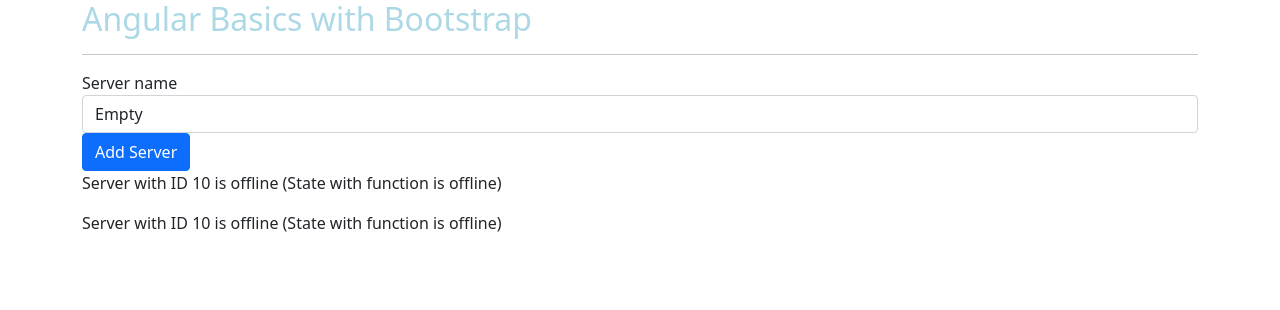
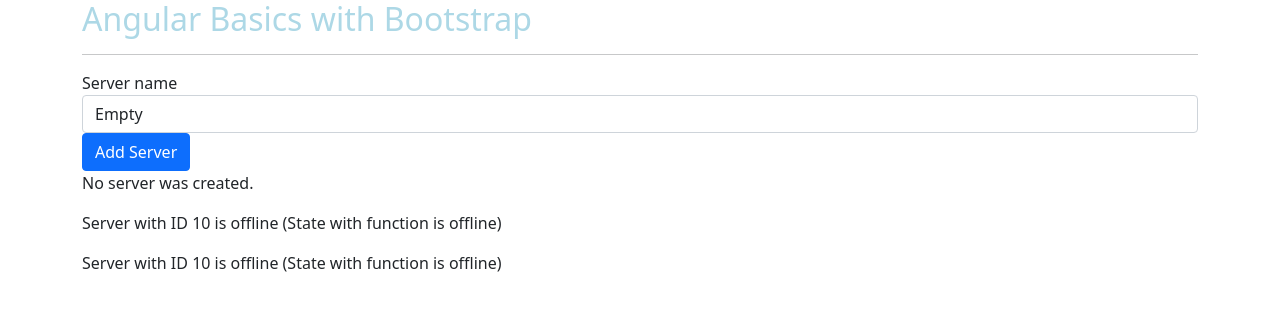
Before and after one commit to itfernandolira/angular-basics, an Angular app: page / in a window 1280 px wide. Shown: the top 310 px of the page. Built offline with nearby package versions, Linux system fonts and the light colour scheme.

Commit message:
Built-in Directive – ngIf with an Else condition

```diff
--- a/src/app/servers/servers.component.html
+++ b/src/app/servers/servers.component.html
@@ -3,6 +3,9 @@
 <input type="text" class="form-control" [(ngModel)]="serverName">
 <button class="btn btn-primary" [disabled]="!allowNewServer" (click)="onCreateServer()">Add Server</button>
 <!-- <p>{{ serverName }}</p> -->
-<p *ngIf="serverCreated">{{ serverCreationStatus }}</p>
+<p *ngIf="serverCreated; else noServer">{{ serverCreationStatus }}</p>
+<ng-template #noServer>
+    <p>No server was created.</p>
+</ng-template>
 <app-server></app-server>
 <app-server></app-server>
```
